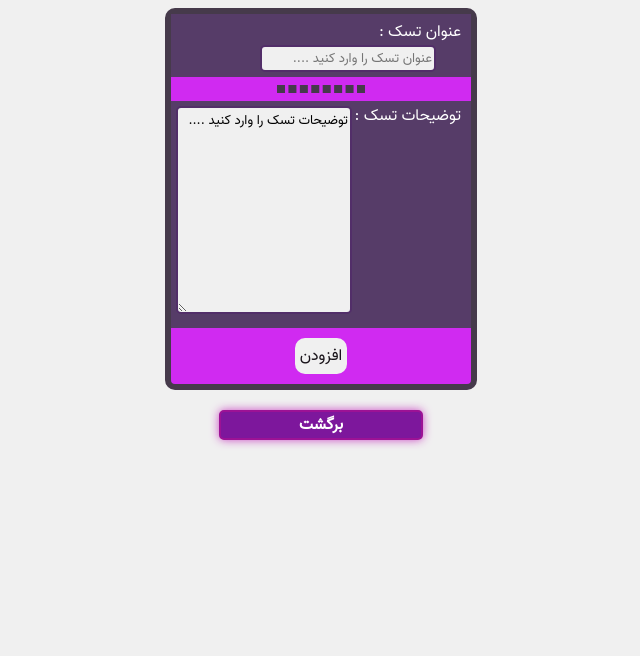
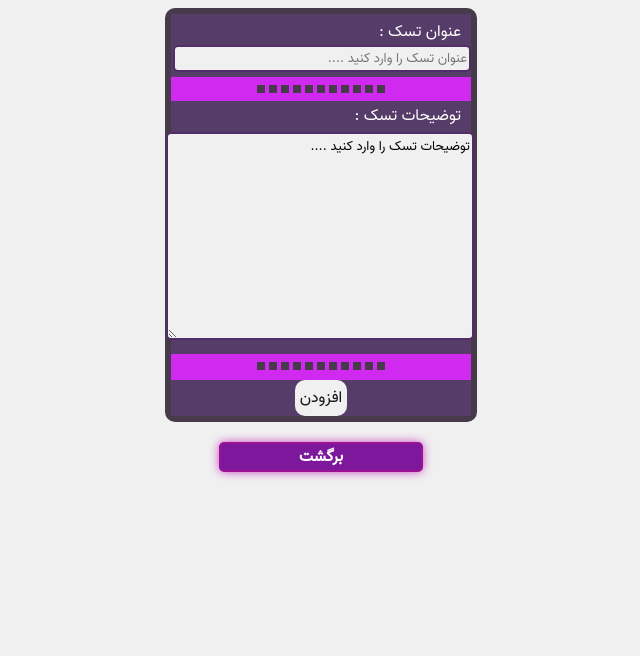
Before and after one commit to mohammadm938/task-Manager, a PHP site: page /taskJob.php?job=add in a window 1280 px wide. Shown: the top 656 px of the page, without its empty margins (319-959 px from the left). Run offline with PHP 8.4, Linux system fonts and the light colour scheme.

Commit message:
commit on 'main/taskManager'

```diff
--- a/taskManager/css/styleJob.css
+++ b/taskManager/css/styleJob.css
@@ -14,11 +14,12 @@ form {
   padding: 5px;
 }
 input {
+  width: 100%;
   background-color: #f0f0f0;
   outline: none;
   border: 2px solid #522e69;
   border-radius: 5px;
-  margin-right: 30px;
+  margin-right: -5px;
   transition: 0.25s;
 }
 input:hover {
@@ -37,7 +38,7 @@ label {
 }
 hr {
   border: 4px dashed rgb(70, 58, 75);
-  width: 80px;
+  width: 120px;
 }
 #text {
   background-color: #563c68;
@@ -45,10 +46,10 @@ hr {
   position: relative;
 }
 #taskText {
-  width: 168px;
+  width: 300px;
   height: 200px;
   position: relative;
-  right: 114px;
+  right: -8px;
   transition: 0.25s;
   background-color: #f0f0f0;
   outline: none;
@@ -71,10 +72,10 @@ hr {
   top: 0;
 }
 #buttons {
-  /* background-color: #e2e2e2; */
+  background-color: #563c68;
   text-align: center;
   margin-top: 10px;
-  padding-bottom: 10px;
+  padding-bottom: -2px;
 }
 #add {
   background-color: #f0f0f0;
--- a/taskManager/taskJob.php
+++ b/taskManager/taskJob.php
@@ -46,6 +46,7 @@ if ($_GET['job'] == 'add') {
             <hr>
             <div id="text">
                 <label for="taskText" id="taskTextLabel">توضیحات تسک : </label>
+                <br>
                 <textarea id="taskText" name="text" cols="30" rows="10"><?php echo $results['text']; ?></textarea>
             </div>
             <div id="buttons">
@@ -60,13 +61,16 @@ if ($_GET['job'] == 'add') {
         <form action="" method="post">
             <div id="header">
                 <label for="taskTitle">عنوان تسک : </label>
+                <br>
                 <input id="taskTitle" name="title" maxlength="20" type="text" placeholder="عنوان تسک را وارد کنید ....">
             </div>
             <hr>
             <div id="text">
                 <label for="taskText" id="taskTextLabel">توضیحات تسک : </label>
+                <br>
                 <textarea name="task" id="taskText" name="text" cols="30" rows="10">توضیحات تسک را وارد کنید ....</textarea>
             </div>
+            <hr>
             <div id="buttons">
                 <button type="submit" href="#" id="add" name="add">افزودن</button>
             </div>
```
